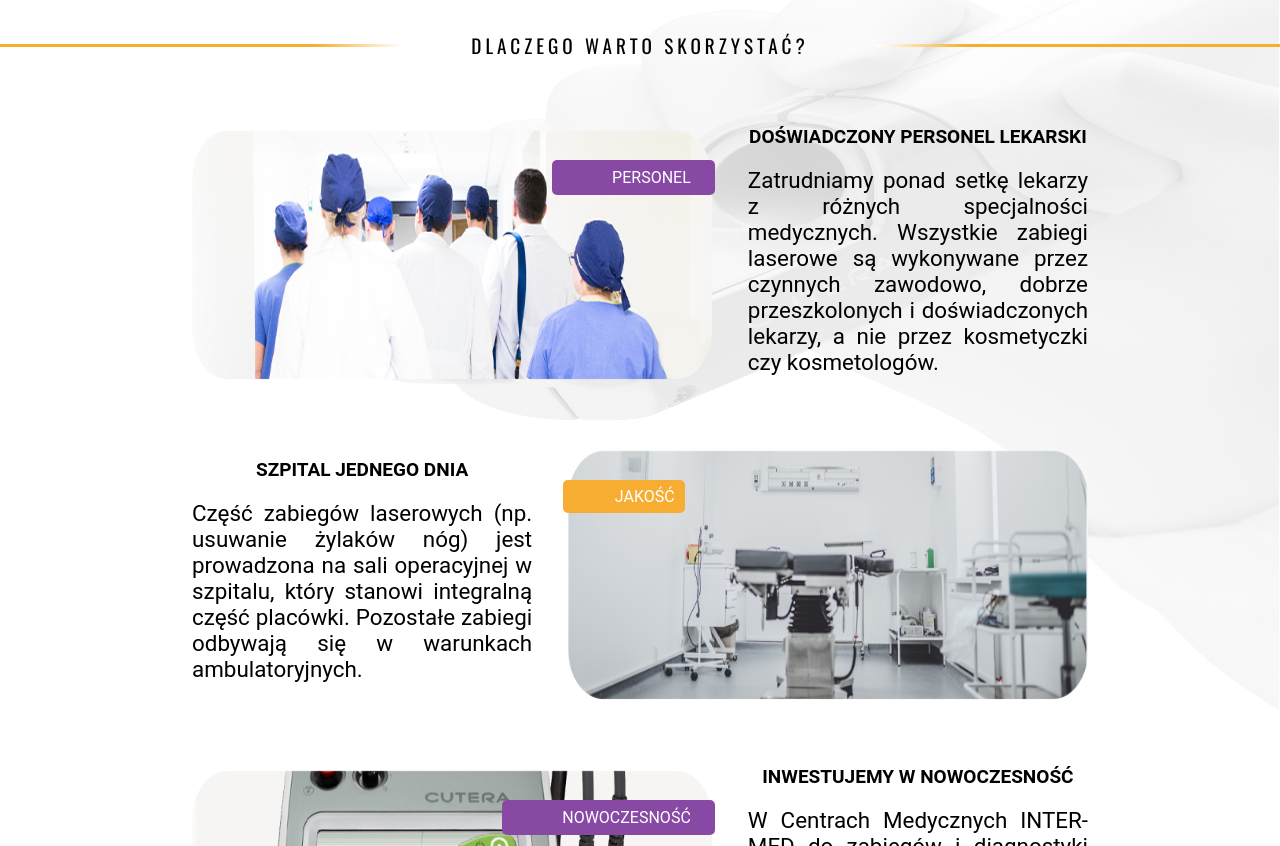
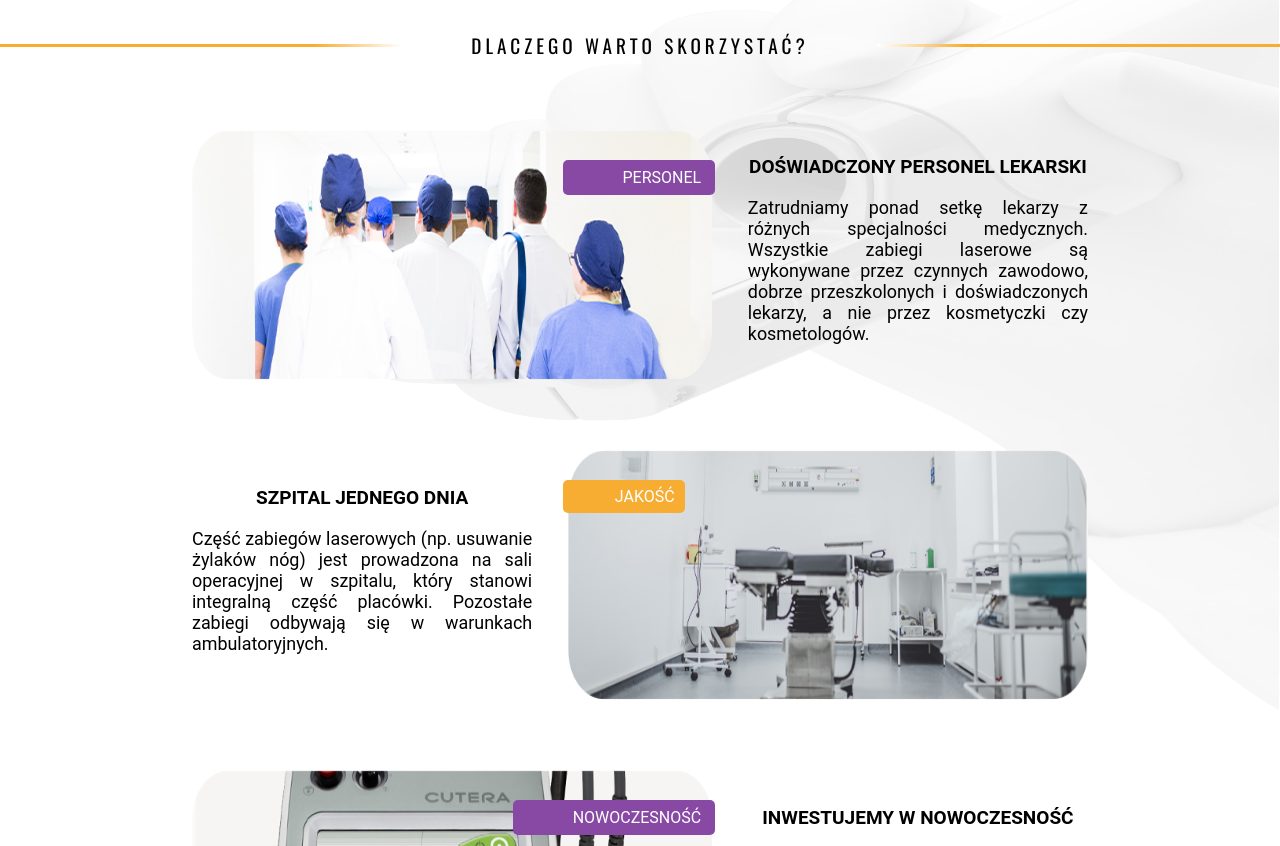
Before and after one commit to wrogoz/klinika-laserowa-pl, a React (Create React App) app: page / in a window 1280 px wide. Shown: the part 914-1760 px from the top of the page. Built offline with nearby package versions, Linux system fonts and the light colour scheme.

Commit message:
mainpage: changing size of img title and font size

```diff
--- a/src/components/mainpageComponents/laserPresentationComponents/descriptionComponents/descriptionOnLeft.tsx
+++ b/src/components/mainpageComponents/laserPresentationComponents/descriptionComponents/descriptionOnLeft.tsx
@@ -45,6 +45,7 @@ const DescriptionBox = styled.div`
     `
     const DescriptionP = styled.p`
         margin:0;
+        font-size:0.8em;
 
     `
 export default LaserDescription
--- a/src/components/mainpageComponents/laserPresentationComponents/descriptionComponents/descriptionOnRight.tsx
+++ b/src/components/mainpageComponents/laserPresentationComponents/descriptionComponents/descriptionOnRight.tsx
@@ -46,6 +46,7 @@ text-align:center;
 `
 const DescriptionP = styled.p`
     margin:0;
+    font-size:0.8em;
 
 `
 export default LaserDescriptionOnRight
--- a/src/components/mainpageComponents/laserPresentationComponents/descriptionWithImgLeft.tsx
+++ b/src/components/mainpageComponents/laserPresentationComponents/descriptionWithImgLeft.tsx
@@ -49,7 +49,7 @@ const DescriptionWithImgBox = styled.div`
             background-color:${props=>props.theme.interViolet};
             position:absolute;
             z-index:1;
-            padding: 10px 4% 10px 60px;
+            padding: 10px 2% 10px 60px;
             top:12%;
             height:5%;
             right:14.5%;
@@ -70,7 +70,10 @@ const DescriptionWithImgBox = styled.div`
                 padding-right:3px;
                 margin:0;
                 color:#fff;
-
+                font-size: 0.8em;
+                @media(min-width:1240px){
+                    font-size: 1em;
+                }
             }
         }
         img{
--- a/src/components/mainpageComponents/laserPresentationComponents/descriptionWithImgRight.tsx
+++ b/src/components/mainpageComponents/laserPresentationComponents/descriptionWithImgRight.tsx
@@ -70,7 +70,10 @@ const DescriptionWithImgBox = styled.div`
                 padding:0;
                 margin:0;
                 color:#fff;
-
+                font-size: 0.8em;
+                @media(min-width:1240px){
+                    font-size: 1em;
+                }
             }
         }
     img{
```
